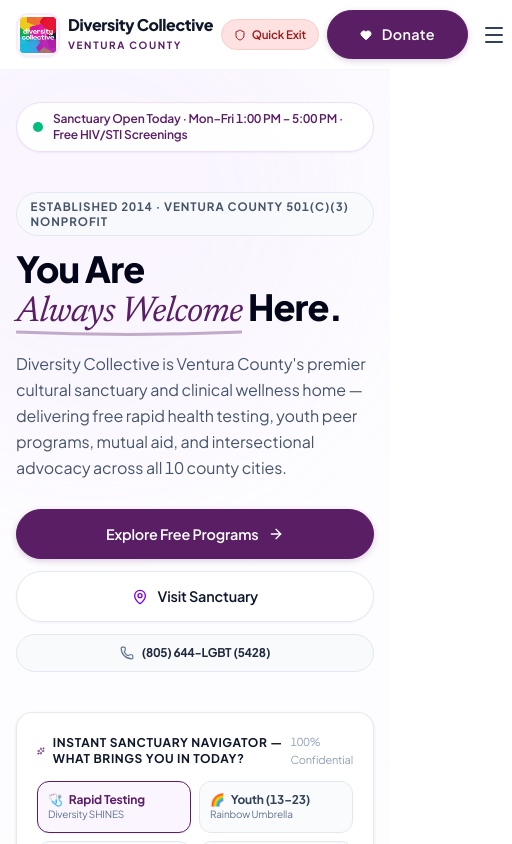
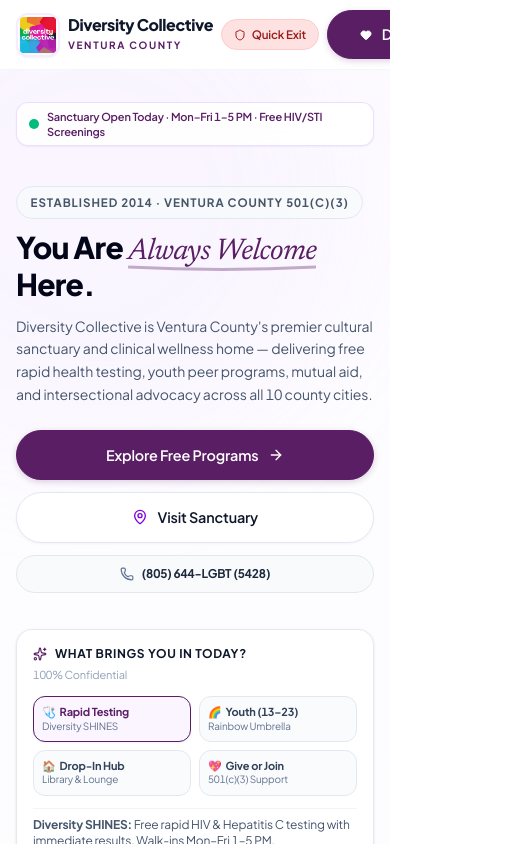
Before and after one commit to ritesh2445/diversity-collectives-v1, a React (Vite) app: page / in a window 390 px wide. Shown: the top 844 px of the page, 512 px wide, since content can reach past the window. Built offline with nearby package versions, Linux system fonts and the light colour scheme.

Commit message:
fix(mobile): optimize mobile viewports, disable touch tilt, add drawer scroll lock, and fix overflow

```diff
--- a/src/components/CardSpotlight.jsx
+++ b/src/components/CardSpotlight.jsx
@@ -17,6 +17,7 @@
 
   const handleMouseMove = useCallback((e) => {
     if (!divRef.current) return;
+    if (window.matchMedia('(pointer: coarse)').matches) return;
     const rect = divRef.current.getBoundingClientRect();
     const x = e.clientX - rect.left;
     const y = e.clientY - rect.top;
@@ -33,6 +34,7 @@
   }, [tilt, maxTilt]);
 
   const handleMouseEnter = () => {
+    if (window.matchMedia('(pointer: coarse)').matches) return;
     setIsHovered(true);
   };
 
--- a/src/components/Header.jsx
+++ b/src/components/Header.jsx
@@ -19,6 +19,18 @@
   useEffect(() => {
     setMobileMenuOpen(false);
   }, [location.pathname]);
+
+  // Lock body scroll when mobile menu is open
+  useEffect(() => {
+    if (mobileMenuOpen) {
+      document.body.style.overflow = 'hidden';
+    } else {
+      document.body.style.overflow = '';
+    }
+    return () => {
+      document.body.style.overflow = '';
+    };
+  }, [mobileMenuOpen]);
 
   const handleQuickExit = () => {
     window.location.replace("https://www.google.com");
@@ -151,20 +163,29 @@
             </div>
 
             <nav className="flex flex-col space-y-3">
-              <Link to="/" className="font-display text-2xl font-bold text-slate-900 py-1">
+              <Link
+                to="/"
+                onClick={() => setMobileMenuOpen(false)}
+                className="font-display text-2xl font-bold text-slate-900 py-1"
+              >
                 Home
               </Link>
               {navItems.map((item) => (
                 <Link
                   key={item.to}
                   to={item.to}
+                  onClick={() => setMobileMenuOpen(false)}
                   className="font-display text-2xl font-bold text-slate-800 hover:text-[#692976] py-1 flex items-center justify-between"
                 >
                   <span>{item.label}</span>
                   <ArrowUpRight className="w-5 h-5 text-slate-400" />
                 </Link>
               ))}
-              <Link to="/contact" className="font-display text-2xl font-bold text-slate-800 hover:text-[#692976] py-1 flex items-center justify-between">
+              <Link
+                to="/contact"
+                onClick={() => setMobileMenuOpen(false)}
+                className="font-display text-2xl font-bold text-slate-800 hover:text-[#692976] py-1 flex items-center justify-between"
+              >
                 <span>Contact & Visit</span>
                 <ArrowUpRight className="w-5 h-5 text-slate-400" />
               </Link>
--- a/src/index.css
+++ b/src/index.css
@@ -47,6 +47,9 @@
   text-rendering: optimizeLegibility;
   background-color: var(--bg-main);
   color: var(--text-heading);
+  overflow-x: hidden;
+  max-width: 100vw;
+  width: 100%;
 }
 
 body {
@@ -57,6 +60,26 @@
   letter-spacing: -0.011em;
   font-feature-settings: 'cv02', 'cv03', 'cv04', 'cv11', 'tnum';
   overflow-x: hidden;
+  max-width: 100vw;
+  width: 100%;
+  position: relative;
+  -webkit-tap-highlight-color: transparent;
+  overflow-wrap: break-word;
+  word-break: break-word;
+}
+
+#root {
+  overflow-x: hidden;
+  max-width: 100vw;
+  width: 100%;
+  min-height: 100vh;
+}
+
+/* Prevent iOS Safari auto-zoom on input focus */
+@media screen and (max-width: 768px) {
+  input, select, textarea {
+    font-size: 16px !important;
+  }
 }
 
 @layer base {
--- a/src/pages/Home.jsx
+++ b/src/pages/Home.jsx
@@ -203,13 +203,13 @@
         <div className="container-clean relative z-10 flex flex-col gap-10">
 
           {/* Top Live Sanctuary & Crisis Alert Ribbon */}
-          <div className="flex flex-wrap items-center justify-between gap-3 text-xs">
-            <div className="inline-flex items-center gap-2.5 px-4 py-2 rounded-full bg-white/90 border border-purple-200/80 backdrop-blur-md font-semibold text-[#5A1E65] shadow-xs">
+          <div className="flex flex-wrap items-center justify-between gap-2 sm:gap-3 text-xs">
+            <div className="inline-flex items-center gap-2 px-3 sm:px-4 py-1.5 sm:py-2 rounded-xl sm:rounded-full bg-white/90 border border-purple-200/80 backdrop-blur-md font-semibold text-[#5A1E65] shadow-xs max-w-full">
               <span className="relative flex h-2.5 w-2.5 flex-shrink-0">
                 <span className="animate-ping absolute inline-flex h-full w-full rounded-full bg-emerald-400 opacity-75"></span>
                 <span className="relative inline-flex rounded-full h-2.5 w-2.5 bg-emerald-500"></span>
               </span>
-              <span>Sanctuary Open Today · Mon–Fri 1:00 PM – 5:00 PM · Free HIV/STI Screenings</span>
+              <span className="text-[11px] sm:text-xs leading-snug">Sanctuary Open Today · Mon–Fri 1–5 PM · Free HIV/STI Screenings</span>
             </div>
 
             <div className="hidden sm:inline-flex items-center gap-2 text-slate-500 bg-slate-50/80 px-3.5 py-1.5 rounded-full border border-slate-200 text-xs font-medium">
@@ -219,17 +219,17 @@
           </div>
 
           {/* Main Hero Split: Editorial Headline + Multi-Layer Showcase */}
-          <div className="grid grid-cols-1 lg:grid-cols-12 gap-10 lg:gap-14 items-center">
+          <div className="grid grid-cols-1 lg:grid-cols-12 gap-8 lg:gap-14 items-center">
 
             {/* Left Column: Bold Headline & Interactive Portals */}
-            <div className="lg:col-span-7 flex flex-col gap-6">
+            <div className="lg:col-span-7 flex flex-col gap-5 sm:gap-6">
 
-              <div className="flex flex-col gap-3.5">
-                <span className="glass-pill text-xs font-bold text-[#5A1E65] py-1 px-3.5 bg-purple-50/90 border-purple-200/80">
-                  ESTABLISHED 2014 · VENTURA COUNTY 501(C)(3) NONPROFIT
+              <div className="flex flex-col gap-3">
+                <span className="glass-pill text-[11px] sm:text-xs font-bold text-[#5A1E65] py-1 px-3 sm:px-3.5 bg-purple-50/90 border-purple-200/80 w-fit">
+                  ESTABLISHED 2014 · VENTURA COUNTY 501(C)(3)
                 </span>
 
-                <h1 className="font-display text-4xl sm:text-6xl md:text-7xl xl:text-[5rem] font-extrabold tracking-tight text-slate-950 leading-[1.05]">
+                <h1 className="font-display text-3xl xs:text-4xl sm:text-6xl md:text-7xl xl:text-[5rem] font-extrabold tracking-tight text-slate-950 leading-[1.08]">
                   You Are <span className="font-serif italic font-normal text-[#5A1E65] relative inline-block">
                     Always Welcome
                     <svg className="absolute -bottom-1 left-0 w-full h-2.5 text-[#5A1E65]/35" viewBox="0 0 100 10" preserveAspectRatio="none">
@@ -238,7 +238,7 @@
                   </span> Here.
                 </h1>
 
-                <p className="text-base sm:text-lg md:text-xl text-slate-600 leading-relaxed max-w-2xl pt-1">
+                <p className="text-sm sm:text-lg md:text-xl text-slate-600 leading-relaxed max-w-2xl pt-0.5">
                   Diversity Collective is Ventura County's premier cultural sanctuary and clinical wellness home — delivering free rapid health testing, youth peer programs, mutual aid, and intersectional advocacy across all 10 county cities.
                 </p>
               </div>
@@ -269,11 +269,11 @@
               </div>
 
               {/* Interactive "What Brings You In Today?" Quick Pathfinder */}
-              <div className="mt-4 p-5 rounded-2xl bg-white/90 backdrop-blur-md border border-slate-200/90 shadow-sm flex flex-col gap-3">
-                <div className="flex items-center justify-between">
+              <div className="mt-4 p-4 sm:p-5 rounded-2xl bg-white/90 backdrop-blur-md border border-slate-200/90 shadow-sm flex flex-col gap-3">
+                <div className="flex flex-col xs:flex-row xs:items-center justify-between gap-1">
                   <span className="text-xs font-bold text-slate-900 uppercase tracking-wider flex items-center gap-2">
-                    <Sparkles className="w-3.5 h-3.5 text-[#5A1E65]" />
-                    <span>Instant Sanctuary Navigator — What brings you in today?</span>
+                    <Sparkles className="w-3.5 h-3.5 text-[#5A1E65] flex-shrink-0" />
+                    <span>What brings you in today?</span>
                   </span>
                   <span className="text-[11px] text-slate-400">100% Confidential</span>
                 </div>
@@ -281,99 +281,99 @@
                 <div className="grid grid-cols-2 sm:grid-cols-4 gap-2">
                   <button
                     onClick={() => setHeroService('testing')}
-                    className={`p-2.5 rounded-xl text-left transition-all border text-xs font-semibold cursor-pointer ${
+                    className={`p-2 sm:p-2.5 rounded-xl text-left transition-all border text-xs font-semibold cursor-pointer ${
                       heroService === 'testing'
                         ? 'bg-purple-50 border-[#5A1E65] text-[#5A1E65] shadow-xs'
                         : 'bg-slate-50/70 border-slate-200 text-slate-700 hover:bg-slate-100'
                     }`}
                   >
-                    <div className="font-bold flex items-center gap-1.5">
+                    <div className="font-bold flex items-center gap-1 text-[11px] xs:text-xs">
                       <span>🩺</span> Rapid Testing
                     </div>
-                    <span className="text-[10px] text-slate-500 block font-normal">Diversity SHINES</span>
+                    <span className="text-[10px] text-slate-500 block font-normal truncate">Diversity SHINES</span>
                   </button>
 
                   <button
                     onClick={() => setHeroService('youth')}
-                    className={`p-2.5 rounded-xl text-left transition-all border text-xs font-semibold cursor-pointer ${
+                    className={`p-2 sm:p-2.5 rounded-xl text-left transition-all border text-xs font-semibold cursor-pointer ${
                       heroService === 'youth'
                         ? 'bg-purple-50 border-[#5A1E65] text-[#5A1E65] shadow-xs'
                         : 'bg-slate-50/70 border-slate-200 text-slate-700 hover:bg-slate-100'
                     }`}
                   >
-                    <div className="font-bold flex items-center gap-1.5">
+                    <div className="font-bold flex items-center gap-1 text-[11px] xs:text-xs">
                       <span>🌈</span> Youth (13–23)
                     </div>
-                    <span className="text-[10px] text-slate-500 block font-normal">Rainbow Umbrella</span>
+                    <span className="text-[10px] text-slate-500 block font-normal truncate">Rainbow Umbrella</span>
                   </button>
 
                   <button
                     onClick={() => setHeroService('center')}
-                    className={`p-2.5 rounded-xl text-left transition-all border text-xs font-semibold cursor-pointer ${
+                    className={`p-2 sm:p-2.5 rounded-xl text-left transition-all border text-xs font-semibold cursor-pointer ${
                       heroService === 'center'
                         ? 'bg-purple-50 border-[#5A1E65] text-[#5A1E65] shadow-xs'
                         : 'bg-slate-50/70 border-slate-200 text-slate-700 hover:bg-slate-100'
                     }`}
                   >
-                    <div className="font-bold flex items-center gap-1.5">
+                    <div className="font-bold flex items-center gap-1 text-[11px] xs:text-xs">
                       <span>🏠</span> Drop-In Hub
                     </div>
-                    <span className="text-[10px] text-slate-500 block font-normal">Library & Lounge</span>
+                    <span className="text-[10px] text-slate-500 block font-normal truncate">Library & Lounge</span>
                   </button>
 
                   <button
                     onClick={() => setHeroService('donate')}
-                    className={`p-2.5 rounded-xl text-left transition-all border text-xs font-semibold cursor-pointer ${
+                    className={`p-2 sm:p-2.5 rounded-xl text-left transition-all border text-xs font-semibold cursor-pointer ${
                       heroService === 'donate'
                         ? 'bg-purple-50 border-[#5A1E65] text-[#5A1E65] shadow-xs'
                         : 'bg-slate-50/70 border-slate-200 text-slate-700 hover:bg-slate-100'
                     }`}
                   >
-                    <div className="font-bold flex items-center gap-1.5">
+                    <div className="font-bold flex items-center gap-1 text-[11px] xs:text-xs">
                       <span>💖</span> Give or Join
                     </div>
-                    <span className="text-[10px] text-slate-500 block font-normal">501(c)(3) Support</span>
+                    <span className="text-[10px] text-slate-500 block font-normal truncate">501(c)(3) Support</span>
                   </button>
                 </div>
 
                 {/* Dynamic Pathfinder Detail Card */}
-                <div className="pt-2 border-t border-slate-100 flex items-center justify-between text-xs">
+                <div className="pt-2 border-t border-slate-100 text-xs">
                   {heroService === 'testing' && (
-                    <div className="flex items-center justify-between w-full">
+                    <div className="flex flex-col sm:flex-row sm:items-center justify-between gap-1.5 w-full">
                       <span className="text-slate-600">
-                        <strong>Diversity SHINES:</strong> Free, confidential rapid HIV & Hepatitis C testing with immediate results. Walk-ins Mon–Fri 1–5 PM.
+                        <strong>Diversity SHINES:</strong> Free rapid HIV & Hepatitis C testing with immediate results. Walk-ins Mon–Fri 1–5 PM.
                       </span>
-                      <Link to="/programs" className="text-[#5A1E65] font-bold hover:underline ml-3 flex-shrink-0">
+                      <Link to="/programs" className="text-[#5A1E65] font-bold hover:underline flex-shrink-0">
                         View Testing Hours →
                       </Link>
                     </div>
                   )}
                   {heroService === 'youth' && (
-                    <div className="flex items-center justify-between w-full">
+                    <div className="flex flex-col sm:flex-row sm:items-center justify-between gap-1.5 w-full">
                       <span className="text-slate-600">
                         <strong>Rainbow Umbrella:</strong> Affirming peer circles for youth ages 13–23 every Friday from 5:30 PM to 7:30 PM.
                       </span>
-                      <Link to="/programs" className="text-[#5A1E65] font-bold hover:underline ml-3 flex-shrink-0">
+                      <Link to="/programs" className="text-[#5A1E65] font-bold hover:underline flex-shrink-0">
                         Youth Info →
                       </Link>
                     </div>
                   )}
                   {heroService === 'center' && (
-                    <div className="flex items-center justify-between w-full">
+                    <div className="flex flex-col sm:flex-row sm:items-center justify-between gap-1.5 w-full">
                       <span className="text-slate-600">
-                        <strong>Community Resource Center:</strong> 2471 Portola Rd, Suite 100, Ventura. Free computer lab, queer lending library, and coffee.
+                        <strong>Community Resource Center:</strong> 2471 Portola Rd, Suite 100, Ventura. Free computer lab and lending library.
                       </span>
-                      <Link to="/contact" className="text-[#5A1E65] font-bold hover:underline ml-3 flex-shrink-0">
+                      <Link to="/contact" className="text-[#5A1E65] font-bold hover:underline flex-shrink-0">
                         Directions →
                       </Link>
                     </div>
                   )}
                   {heroService === 'donate' && (
-                    <div className="flex items-center justify-between w-full">
+                    <div className="flex flex-col sm:flex-row sm:items-center justify-between gap-1.5 w-full">
                       <span className="text-slate-600">
-                        <strong>Community Philanthropy:</strong> Your tax-deductible gift directly funds free youth meals, safe spaces, and vital screenings.
+                        <strong>Community Philanthropy:</strong> Your gift funds free youth meals, safe spaces, and vital screenings.
                       </span>
-                      <a href="#giving" className="text-[#5A1E65] font-bold hover:underline ml-3 flex-shrink-0">
+                      <a href="#giving" className="text-[#5A1E65] font-bold hover:underline flex-shrink-0">
                         Donate Now →
                       </a>
                     </div>
@@ -1006,10 +1006,10 @@
             </p>
 
             {/* Frequency Switcher */}
-            <div className="inline-flex items-center p-1.5 rounded-full bg-slate-200/80 border border-slate-300/80 shadow-inner mt-2">
+            <div className="flex items-center p-1 sm:p-1.5 rounded-full bg-slate-200/80 border border-slate-300/80 shadow-inner mt-2 max-w-full">
               <button
                 onClick={() => setDonationFreq('once')}
-                className={`py-2 px-6 rounded-full text-xs sm:text-sm font-bold transition-all cursor-pointer ${
+                className={`py-1.5 px-3 sm:py-2 sm:px-6 rounded-full text-xs sm:text-sm font-bold transition-all cursor-pointer ${
                   donationFreq === 'once'
                     ? 'bg-white text-slate-900 shadow-md scale-102'
                     : 'text-slate-600 hover:text-slate-900'
@@ -1019,14 +1019,14 @@
               </button>
               <button
                 onClick={() => setDonationFreq('monthly')}
-                className={`py-2 px-6 rounded-full text-xs sm:text-sm font-bold transition-all flex items-center gap-2 cursor-pointer ${
+                className={`py-1.5 px-3 sm:py-2 sm:px-6 rounded-full text-xs sm:text-sm font-bold transition-all flex items-center gap-1.5 sm:gap-2 cursor-pointer ${
                   donationFreq === 'monthly'
                     ? 'bg-[#5A1E65] text-white shadow-md scale-102'
                     : 'text-slate-600 hover:text-[#5A1E65]'
                 }`}
               >
                 <span>Monthly Sustainer</span>
-                <span className={`text-[10px] uppercase font-bold px-2 py-0.5 rounded-full ${
+                <span className={`text-[9px] sm:text-[10px] uppercase font-bold px-1.5 sm:px-2 py-0.5 rounded-full ${
                   donationFreq === 'monthly' ? 'bg-amber-400 text-slate-950' : 'bg-purple-100 text-[#5A1E65]'
                 }`}>
                   ★ Most Needed
```
Also changed, not shown: src/components/SmoothScroll.jsx (+5 -2 lines).
